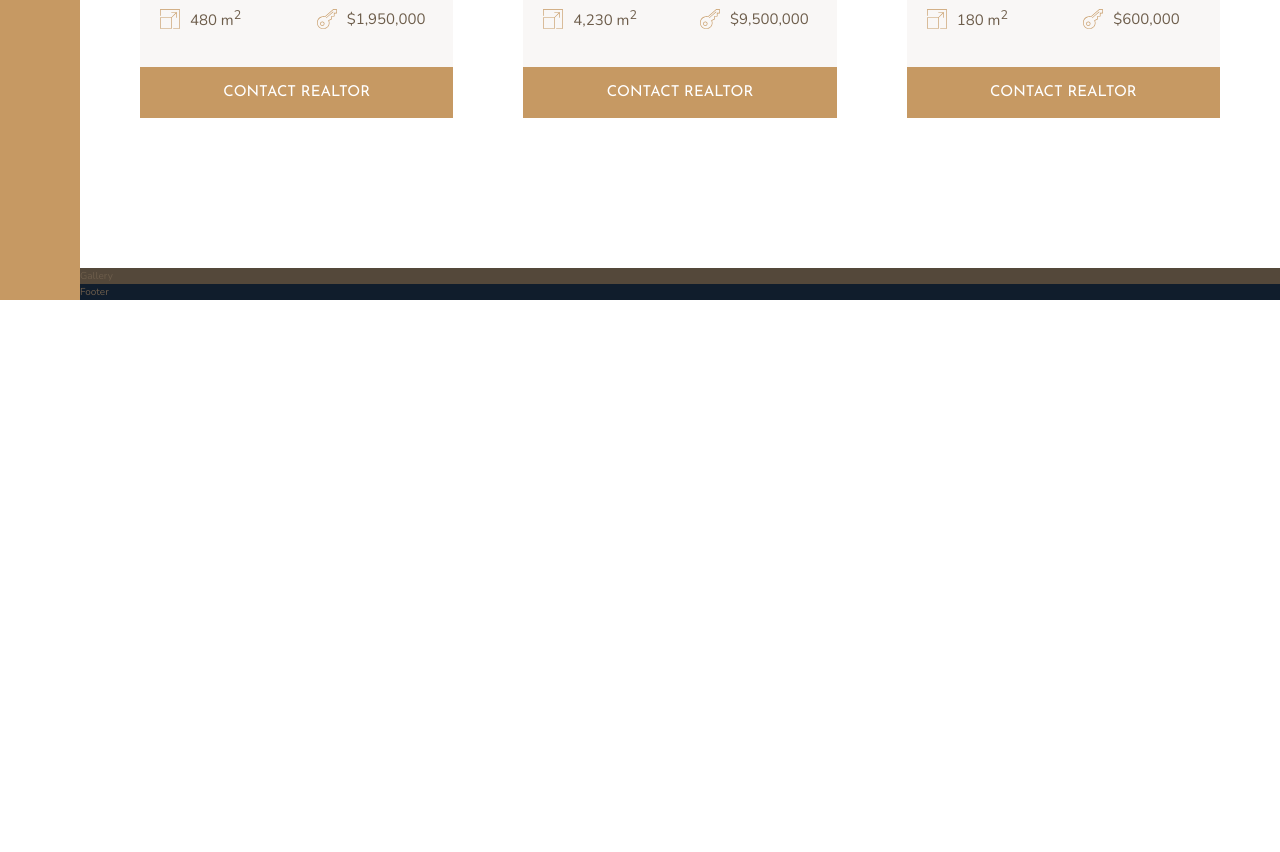
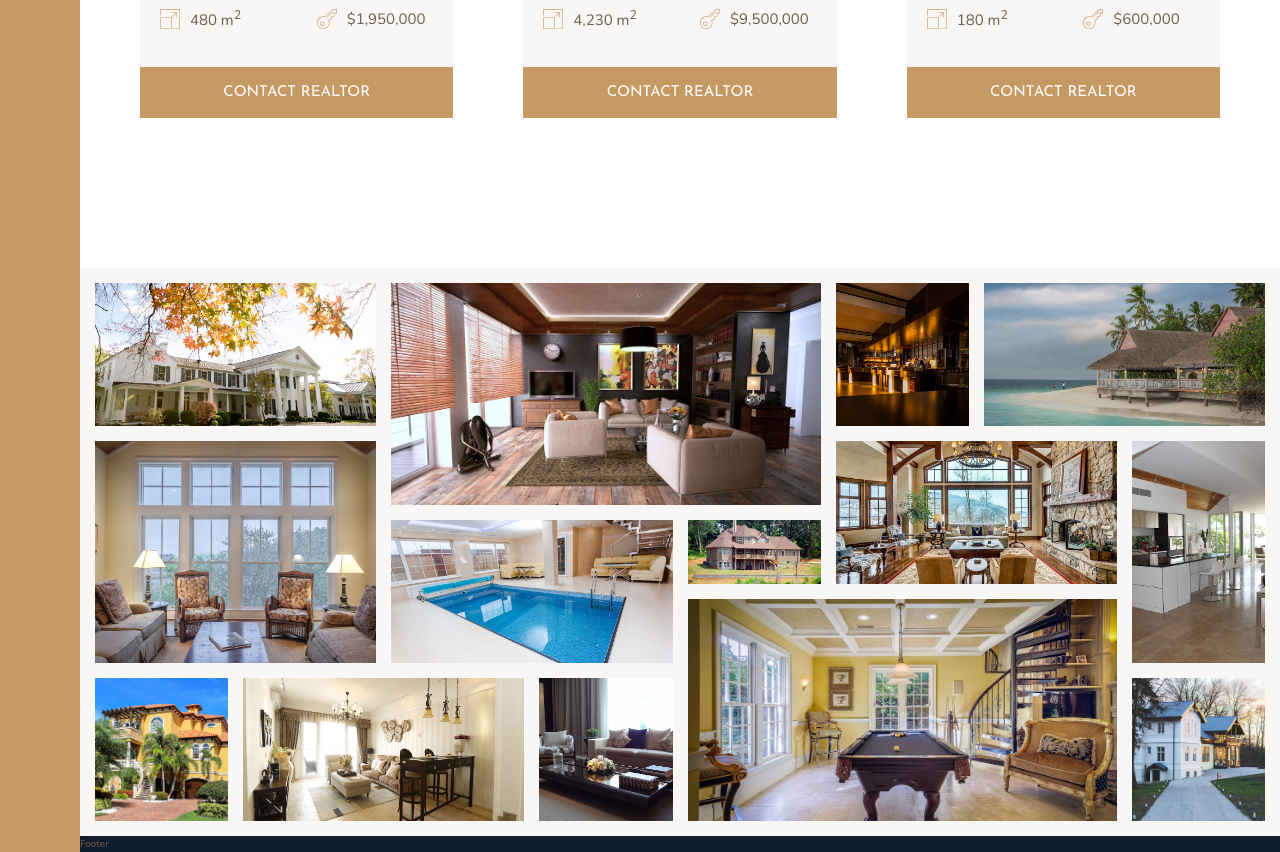
Before and after one commit to BayLadyCoder/Nexter, a website: page index.html in a window 1280 px wide. Shown: the part 2804-3656 px from the top of the page. Before the commit the page ends 3104 px from the top, so only its background shows below. Drawn offline with nearby package versions, Linux system fonts and the light colour scheme.

Commit message:
Added Gallery section.

```diff
--- a/index.html
+++ b/index.html
@@ -287,7 +287,50 @@
         </section>
 
         <section class="gallery">
-            Gallery
+            <figure class="gallery__item gallery__item--1">
+                <img src="img/gal-1.jpeg" alt="Gallery image 1" class="gallery__img">
+            </figure>
+            <figure class="gallery__item gallery__item--2">
+                <img src="img/gal-2.jpeg" alt="Gallery image 2" class="gallery__img">
+            </figure>
+            <figure class="gallery__item gallery__item--3">
+                <img src="img/gal-3.jpeg" alt="Gallery image 3" class="gallery__img">
+            </figure>
+            <figure class="gallery__item gallery__item--4">
+                <img src="img/gal-4.jpeg" alt="Gallery image 4" class="gallery__img">
+            </figure>
+            <figure class="gallery__item gallery__item--5">
+                <img src="img/gal-5.jpeg" alt="Gallery image 5" class="gallery__img">
+            </figure>
+            <figure class="gallery__item gallery__item--6">
+                <img src="img/gal-6.jpeg" alt="Gallery image 6" class="gallery__img">
+            </figure>
+            <figure class="gallery__item gallery__item--7">
+                <img src="img/gal-7.jpeg" alt="Gallery image 7" class="gallery__img">
+            </figure>
+            <figure class="gallery__item gallery__item--8">
+                <img src="img/gal-8.jpeg" alt="Gallery image 8" class="gallery__img">
+            </figure>
+            <figure class="gallery__item gallery__item--9">
+                <img src="img/gal-9.jpeg" alt="Gallery image 9" class="gallery__img">
+            </figure>
+            <figure class="gallery__item gallery__item--10">
+                <img src="img/gal-10.jpeg" alt="Gallery image 10" class="gallery__img">
+            </figure>
+            <figure class="gallery__item gallery__item--11">
+                <img src="img/gal-11.jpeg" alt="Gallery image 11" class="gallery__img">
+            </figure>
+            <figure class="gallery__item gallery__item--12">
+                <img src="img/gal-12.jpeg" alt="Gallery image 12" class="gallery__img">
+            </figure>
+            <figure class="gallery__item gallery__item--13">
+                <img src="img/gal-13.jpeg" alt="Gallery image 13" class="gallery__img">
+            </figure>
+            <figure class="gallery__item gallery__item--14">
+                <img src="img/gal-14.jpeg" alt="Gallery image 14" class="gallery__img">
+            </figure>
+
+
         </section>
 
         <footer class="footer">
--- a/sass/_gallery.scss
+++ b/sass/_gallery.scss
@@ -1,4 +1,94 @@
 .gallery {
-	background-color: $color-grey-dark-1;
+	background-color: $color-grey-light-1;
 	grid-column: full-start / full-end;
+
+	display: grid;
+	grid-template-columns: repeat(8, 1fr);
+	grid-template-rows: repeat(7, 5vw); // responsive
+	grid-gap: 1.5rem;
+	padding: 1.5rem;
+
+	&__item {
+
+		&--1 {
+			grid-row: 1/span 2;
+			grid-column: 1/span 2;
+		}
+
+
+		&--2 {
+			grid-row: 1/span 3 ;
+			grid-column: 3/span 3 ;
+		}
+
+
+		&--3 {
+			grid-row: 1/span 2;
+			grid-column: 6/7;
+		}
+
+		&--4 {
+			grid-row: 1 /span 2;
+			grid-column: 7/9;
+		}
+
+		&--5 {
+			grid-row: 3/6 ;
+			grid-column: 1/3;
+		}
+
+		&--6 {
+			grid-row: 4/6;
+			grid-column: 3/5;
+		}
+		&--7 {
+			grid-row: 4/5;
+			grid-column: 5/6;
+		}
+
+		&--8 {
+			grid-row: 3/5;
+			grid-column: 6/8;
+		}
+
+		&--9 {
+			grid-row: 3/6;
+			grid-column: 8/9;
+		}
+
+		&--10 {
+			grid-row: 6/8;
+			grid-column: 1/2;
+		}
+
+		&--11 {
+			grid-row: 6/8;
+			grid-column: 2/4;
+		}
+
+		&--12 {
+			grid-row: 6/8;
+			grid-column: 4/5;
+		}
+
+		&--13 {
+			grid-row: 5/8 ;
+			grid-column: 5/8;
+		}
+
+		&--14 {
+			grid-row: 6/8 ;
+			grid-column: 8/9;
+		}
+	}
+
+	&__img {
+
+		// make all image fit perfectly in the grids
+		width: 100%;
+		height: 100%;
+		object-fit: cover; //need to have both width and height declared in order to work
+		display: block;
+	}
+
 }
```
Also changed, not shown: css/style.css.
